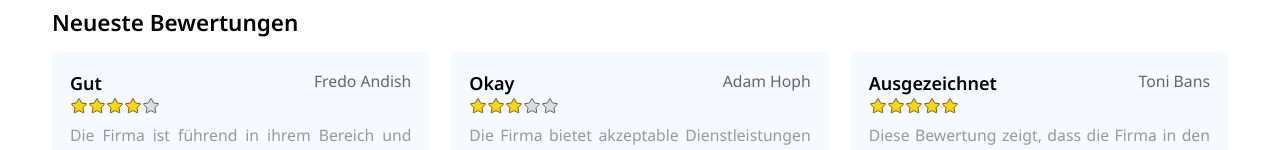
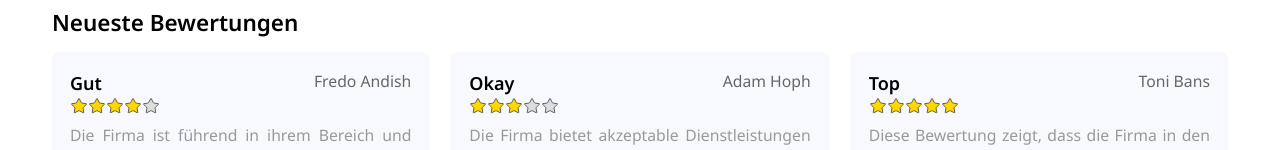
Before and after one commit to Gafum/mediaSOL, a React (Vite) app: page / in a window 1280 px wide. Shown: the part 1338-1488 px from the top of the page. Built offline with nearby package versions, Linux system fonts and the light colour scheme.

Commit message:
small commit to change names of commens

```diff
--- a/src/Components/Review/Review.tsx
+++ b/src/Components/Review/Review.tsx
@@ -2,13 +2,7 @@ import { Star } from "lucide-react";
 import { IReviews } from "../../MainTypes/Reviews";
 import { HtmlHTMLAttributes } from "react";
 
-const starsName: string[] = [
-   "Nicht gut",
-   "Könnte besser sein",
-   "Okay",
-   "Gut",
-   "Ausgezeichnet",
-];
+const starsName: string[] = ["Nicht gut", "Mäßig", "Okay", "Gut", "Top"];
 
 type IReviewProps = IReviews & HtmlHTMLAttributes<HTMLDivElement>;
 
```
